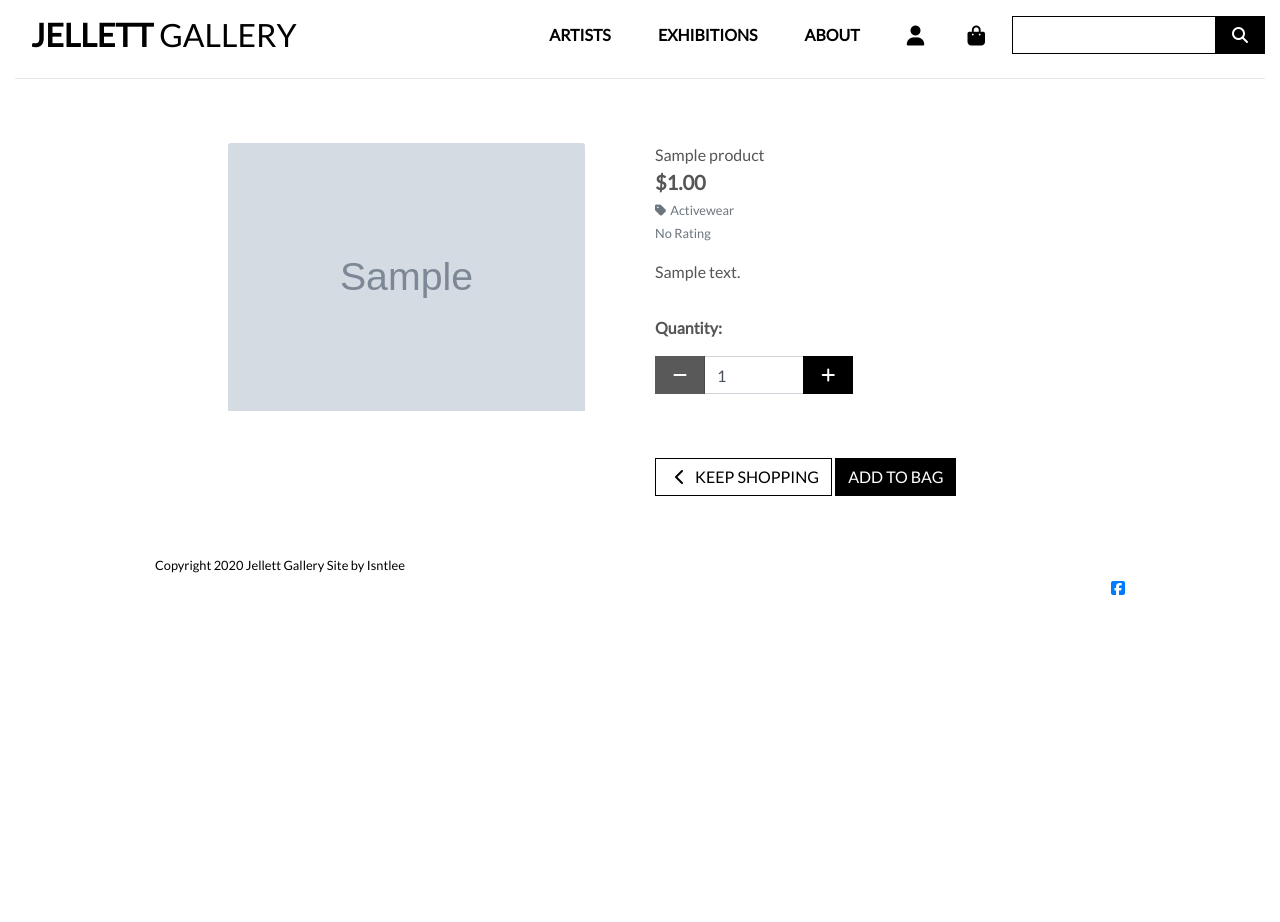
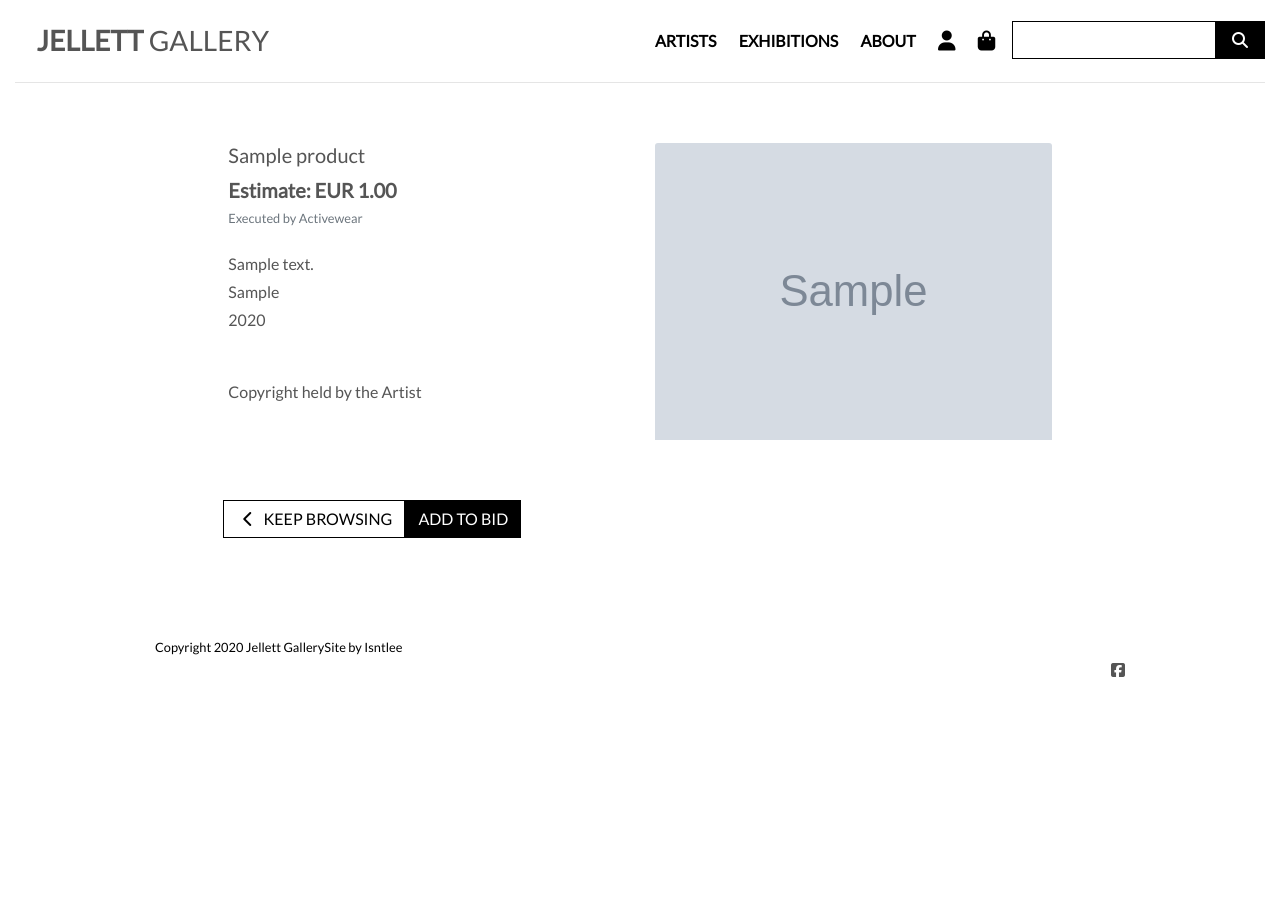
Before and after one commit to isntlee/Jellett-Gallery, a Django app: page /products/1/ in a window 1280 px wide. Shown: the top 922 px of the page. Run offline with Django 3.2, Linux system fonts and the light colour scheme; data comes from the database, SQL or seed files in the repository; tables that the repository leaves empty hold one stand-in row (values such as "Sample post"); grey boxes marked "Sample" are stand-in pictures; parts of the project's set-up code (start-up, migrations or seed data) failed here and were passed over; some libraries are stand-ins or nearby versions.

Commit message:
product cards sizing correcty

```diff
--- a/products/templates/products/product_detail.html
+++ b/products/templates/products/product_detail.html
@@ -13,98 +13,51 @@
     <div class="container-fluid">
         <div class="row">
             <div class="col-12 col-md-6 col-lg-4 offset-lg-2">
-                <div class="image-container my-5">
-                    {% if product.image %}
-                        <a href="{{ product.image.url }}" target="_blank">
-                            <img class="card-img-top img-fluid" src="{{ product.image.url }}" alt="{{ product.name }}">
-                        </a>
-                        {% else %}
-                        <a href="">
-                            <img class="card-img-top img-fluid" src="{{ MEDIA_URL }}noimage.png" alt="{{ product.name }}">
-                        </a>
-                    {% endif %}
-                </div>
-            </div>
-            <div class="col-12 col-md-6 col-lg-4">
-                <div class="product-details-container mb-5 mt-md-5">
-                    <p class="mb-0">{{ product.name }}</p>
-                    <p class="lead mb-0 text-left font-weight-bold">${{ product.offer }}</p>
+                <div class="product-details-container mb-5 mt-md-5 mt-5">
+                    <h5><p class="mb-0">{{ product.name }}</p></h5>
+                    <p class="lead mb-0 text-left font-weight-bold">Estimate: EUR {{ product.offer }}</p>
                     {% if product.category %}
                     <p class="small mt-1 mb-0">
                         <a class="text-muted" href="{% url 'products' %}?category={{ product.category.name }}">
-                            <i class="fas fa-tag mr-1"></i>{{ product.category.friendly_name }}
+                          Executed by {{ product.category.friendly_name }}
                         </a>
                     </p>
                     {% endif %}
-                    {% if product.rating %}
-                        <small class="text-muted"><i class="fas fa-star mr-1"></i>{{ product.rating }} / 5</small>
-                    {% else %}
-                        <small class="text-muted">No Rating</small>
-                    {% endif %}
+                    <p class="mt-4 mb-1">{{ product.description }}</p>
+                    <p class="mt-0 mb-1">{{ product.dimensions }}</p>
+                    <p class="mt-0 mb-5">{{ product.year }}</p>
+                    <p class="mt-5 mb-5">Copyright held by the Artist</p>
                     {% if request.user.is_superuser %}
-                        <small class="ml-3">
+                        <small class="mt-5">
                             <a href="{% url 'edit_product' product.id %}">Edit</a> |
                             <a class="text-danger" href="{% url 'delete_product' product.id %}">Delete</a>
                         </small>
                     {% endif %}
-                    <p class="mt-3">{{ product.description }}</p>
                     <form class="form" action="{% url 'add_to_bag' product.id %}" method="POST">
                         {% csrf_token %}
-                        <div class="form-row">
-                            {% with product.has_sizes as s %}
-                            {% if s %}
-                                <div class="col-12">
-                                    <p><strong>Size:</strong></p>
-                                    <select class="form-control rounded-0 w-50" name="product_size" id="id_product_size">
-                                        <option value="xs">XS</option>
-                                        <option value="s">S</option>
-                                        <option value="m" selected>M</option>
-                                        <option value="l">L</option>
-                                        <option value="xl">XL</option>
-                                    </select>
-                                </div>
-                            {% endif %}
-                            <div class="col-12">
-                                <p class="mt-3"><strong>Quantity:</strong></p>
-                                <div class="form-group w-50">
-                                    <div class="input-group">
-                                        <div class="input-group-prepend">
-                                            <button class="decrement-qty btn btn-black rounded-0"
-                                                data-item_id="{{ product.id }}" id="decrement-qty_{{ product.id }}">
-                                                <span class="icon">
-                                                    <i class="fas fa-minus"></i>
-                                                </span>
-                                            </button>
-                                        </div>
-                                        <input class="form-control qty_input" type="number"
-                                            name="quantity" value="1" min="1" max="99"
-                                            data-item_id="{{ product.id }}"
-                                            id="id_qty_{{ product.id }}">
-                                        <div class="input-group-append">
-                                            <button class="increment-qty btn btn-black rounded-0"
-                                                data-item_id="{{ product.id }}" id="increment-qty_{{ product.id }}">
-                                                <span class="icon">
-                                                    <i class="fas fa-plus"></i>
-                                                </span>
-                                            </button>
-                                        </div>
-                                    </div>
-                                </div>
-                            </div>
-                            <div class="col{% if s %}-12 mt-2{% endif %}">
+                        <div class="form-row mt-3 mb-1">
                                 <a href="{% url 'products' %}" class="btn btn-outline-black rounded-0 mt-5">
-                                    <span class="icon">
-                                        <i class="fas fa-chevron-left"></i>
-                                    </span>
-                                    <span class="text-uppercase">Keep Shopping</span>
+                                    <span class="icon"><i class="fas fa-chevron-left"></i></span>
+                                    <span class="text-uppercase">Keep Browsing</span>
                                 </a>
-                                <input type="submit" class="btn btn-black rounded-0 text-uppercase mt-5" value="Add to Bag">
-                            </div>
+                                <input type="submit" class="btn btn-black rounded-0 text-uppercase mt-5" value="Add to Bid">
                             <input type="hidden" name="redirect_url" value="{{ request.path }}">
-                            {% endwith %}
                         </div>
                     </form>
                 </div>
+            </div>
+            <div class="col-12 col-md-6 col-lg-4">
+                    <div class="image-container my-5">
+                        {% if product.image %}
+                            <a href="{{ product.image.url }}" target="_blank">
+                                <img class="card-img-top img-fluid" src="{{ product.image.url }}" alt="{{ product.name }}">
+                            </a>
+                            {% else %}
+                            <a href="">
+                                <img class="card-img-top img-fluid" src="{{ MEDIA_URL }}noimage.png" alt="{{ product.name }}">
+                            </a>
+                        {% endif %}
+                    </div>
             </div>
         </div>
     </div>
--- a/static/css/base.css
+++ b/static/css/base.css
@@ -3,12 +3,17 @@ html {
 }
 
 body {
+
     color: #555;
     font-family: 'Lato';
 }
 
 span {
     white-space: pre-wrap;
+}
+
+.nav-link {
+    padding: .5rem .35rem;
 }
 
 /* #footer {
@@ -83,6 +88,8 @@ span {
 
 .main-logo-link {
     width: fit-content;
+    /* color: red !important;
+    font-family: 'Franklin Gothic Medium', 'Arial Narrow', Arial, sans-serif ;  */
 }
 
 .shop-now-button {
@@ -162,8 +169,36 @@ a.category-badge > span.badge:hover {
 
 }
 
+a:link {
+  color: #555;
+}
+
+a:visited {
+  color: #555;
+}
+
+a:hover {
+  color: #555;
+  text-decoration: none;
+}
+
+a:active {
+  color: #000;
+}
+
+.card{
+    border: 0px;
+}
+
+.card-footer{
+    border-top: 0px;
+}
+
 .card-img-top {
-    width: 90%;
+    top: 0;
+    bottom: 0;
+    margin: auto;
+    width: 100%;
 }
 
 .btt-button {
--- a/templates/base.html
+++ b/templates/base.html
@@ -43,7 +43,6 @@
         <div id="topnav" class="row bg-white pt-lg-2 d-none d-lg-flex">
             {% include 'includes/mobile-top-header.html' %}
             {% include 'includes/main-nav.html' %}
-            {% include 'includes/footer.html' %}
         </div>
     </header>
 
@@ -78,7 +77,7 @@
     {% endblock %}
 
     <footer class="container-fluid footer">
-        <div id="footer" class="row bg-white pt-lg-2 d-none d-lg-flex">
+        <div id="footer" class="row bg-white pt-lg-5 d-none d-lg-flex">
             {% include 'includes/footer.html' %}
         </div>
     </footer>
--- a/templates/includes/footer.html
+++ b/templates/includes/footer.html
@@ -4,7 +4,7 @@
             <div class="container mx-auto text-black">
                 <div class="row">
                     <div class="col-12 text-md-left">
-                        <small>Copyright 2020 Jellett Gallery  Site by Isntlee</small>
+                        <small>Copyright 2020 Jellett Gallery</small><small>Site by Isntlee</small>
                     </div>
                     <div class="col-12 text-md-right">
                         <a href="#" target="_blank"
--- a/templates/includes/main-nav.html
+++ b/templates/includes/main-nav.html
@@ -1,24 +1,24 @@
 <header class="container-fluid fixed-top">
-        <div id="topnav" class="row bg-white pt-lg-2 d-none d-lg-flex">
+        <div id="topnav" class="row bg-white pt-lg-3 pb-lg-3 d-none d-lg-flex">
             <div class="col-12 col-lg-4 my-auto py-0 py-lg-0 text-center text-lg-left">
                 <a href="{% url 'home' %}" class="nav-link main-logo-link">
-                    <h2 class="logo-font text-black my-0"><strong>Jellett</strong> Gallery</h2>
+                    <h3 class="logo-font my-0 ml-3"><strong>Jellett</strong> Gallery</h3>
                 </a>
             </div>
             <div class="col-12 col-lg-8 my-auto py-0">
                 <ul class="list-inline list-unstyled text-center text-lg-right my-0">
                     <li class="list-inline-item">
-                        <a class="logo-font font-weight-bold nav-link text-black mr-1" href="{% url 'artists' %}" id="clothing-link" aria-haspopup="true" aria-expanded="false">
+                        <a class="logo-font font-weight-bold nav-link text-black mr-0" href="{% url 'artists' %}" id="clothing-link" aria-haspopup="true" aria-expanded="false">
                             Artists
                         </a>
                     </li>
                     <li class="list-inline-item">
-                        <a class="logo-font font-weight-bold nav-link text-black mr-1" href="{% url 'exhibitions' %}" id="homeware-link" aria-haspopup="true" aria-expanded="false">
+                        <a class="logo-font font-weight-bold nav-link text-black mr-0" href="{% url 'exhibitions' %}" id="homeware-link" aria-haspopup="true" aria-expanded="false">
                             Exhibitions
                         </a>
                     </li>
                     <li class="list-inline-item">
-                        <a class="logo-font font-weight-bold nav-link text-black mr-1" href="{% url 'about' %}" id="#" aria-haspopup="true" aria-expanded="false">
+                        <a class="logo-font font-weight-bold nav-link text-black mr-0" href="{% url 'about' %}" id="#" aria-haspopup="true" aria-expanded="false">
                             About
                         </a>
                     </li>
@@ -73,13 +73,6 @@
             </div>
         </div>
         <div>
-            <hr class="w-100 mb-1">
-        </div>
-        <div class="row bg-white">
-            <nav class="navbar navbar-expand-lg navbar-light w-100">
-                <button class="navbar-toggler" type="button" data-toggle="collapse" data-target="#main-nav" aria-controls="main-nav" aria-expanded="false" aria-label="Toggle navigation">
-                    <span class="navbar-toggler-icon"></span>
-                </button>
-            </nav>
+            <hr class="w-100 mt-0">
         </div>
 </header>
```
Also changed, not shown: products/templates/products/products.html (+8 -14 lines).
